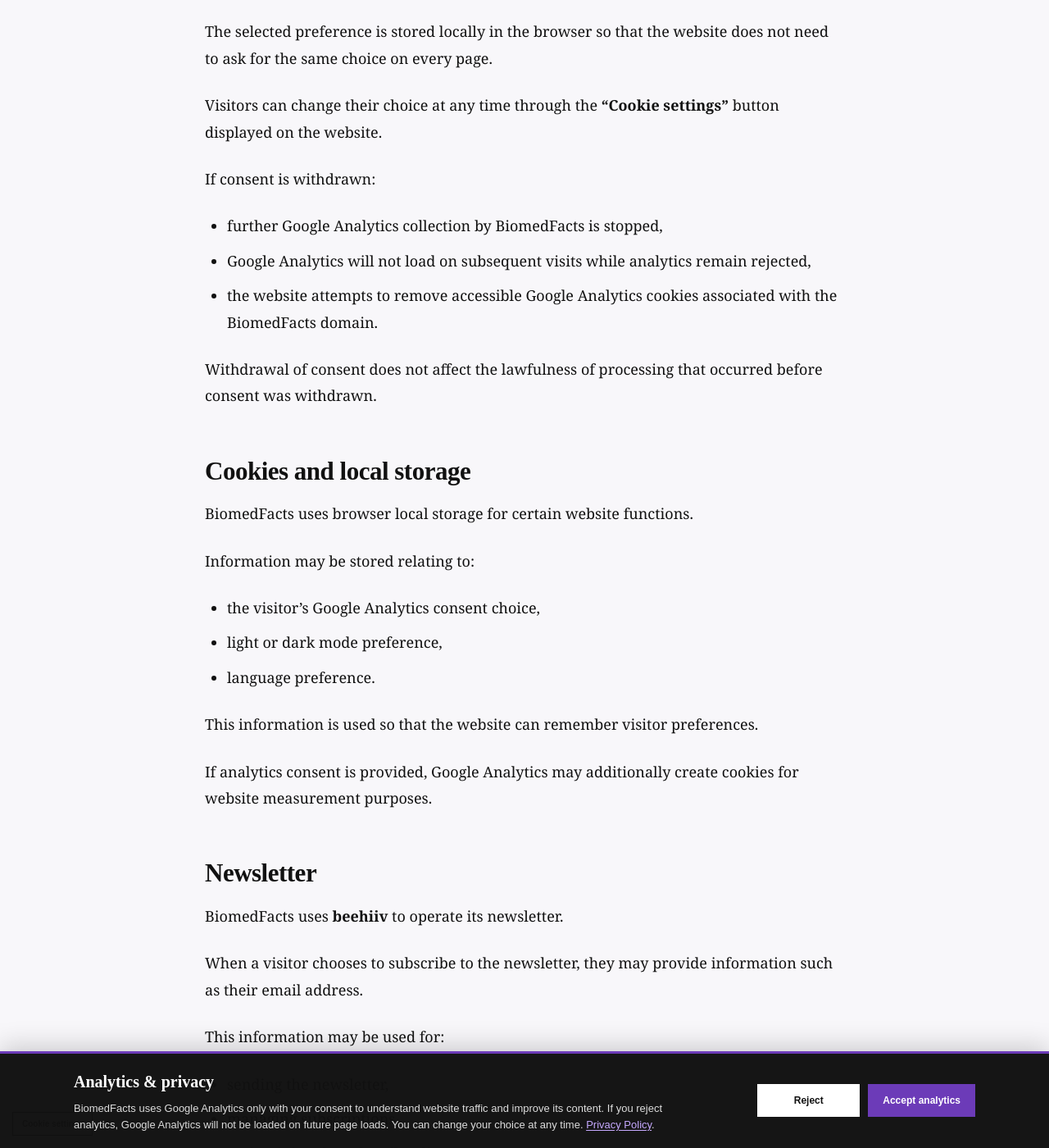
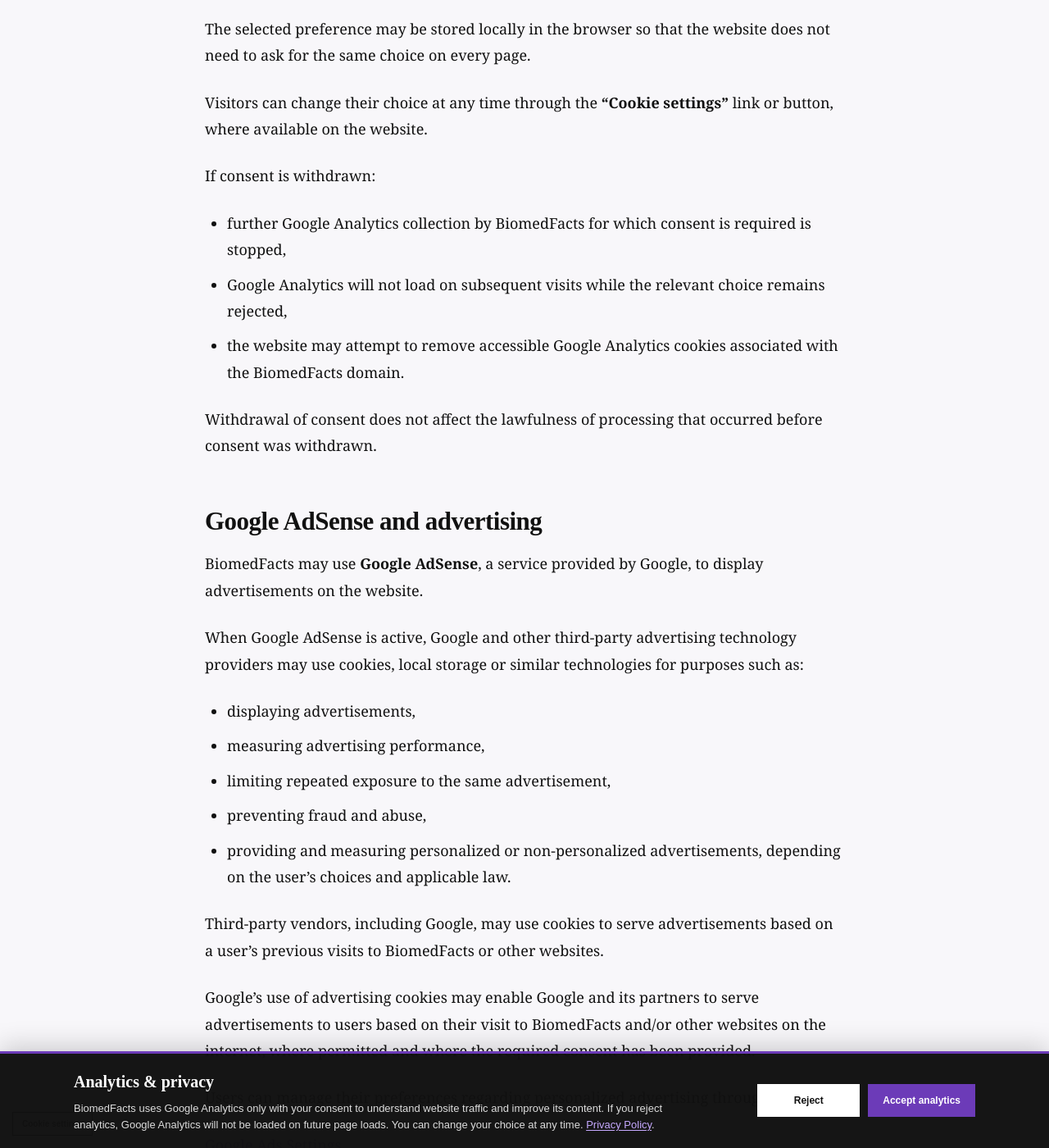
Before and after one commit to BiomedFacts/BiomedFacts, a Jekyll site: the page built from en/privacy-policy.md, in a window 1280 px wide and 1400 px high, scrolled down 2227 px. Shown: the whole window at 82% size. Built offline with Jekyll 4.4.1, drawn with Linux system fonts in a browser that asks for light colours; some of the changed text lies outside the part shown.

Commit message:
Update privacy-policy.md

```diff
--- a/en/privacy-policy.md
+++ b/en/privacy-policy.md
@@ -5,25 +5,25 @@
 translation_url: /privacy-policy/
 permalink: /en/privacy-policy/
 seo_title: Privacy Policy | BiomedFacts
-seo_description: Information about how BiomedFacts uses Google Analytics, cookies, newsletter services, comments and other third-party services.
+seo_description: Information about how BiomedFacts uses Google Analytics, cookies, Google AdSense, newsletter services, comments and other third-party services.
 intro: This Privacy Policy explains what data may be processed when you use BiomedFacts, why it may be processed and what choices are available to visitors.
 ---
 
-**Last updated: September 11, 2026**
+**Last updated: September 20, 2026**
 
 **BiomedFacts** is an independent science communication and health information publication.
 
 Protecting the privacy of visitors is an important principle in the operation of this website.
 
-This Privacy Policy describes the services used by BiomedFacts and how data may be processed when visitors use the website.
+This Privacy Policy describes the services used by BiomedFacts, the categories of information that may be processed and the choices available to visitors regarding cookies, analytics and advertising technologies.
 
 ## Google Analytics
 
-BiomedFacts uses **Google Analytics 4 (GA4)** to understand how the website is used and to improve its content.
+BiomedFacts uses **Google Analytics 4 (GA4)** to understand how the website is used and to improve its content and functionality.
 
-Google Analytics is activated **only when a visitor selects “Accept analytics”** through the consent banner.
+Google Analytics is activated only when the visitor provides the relevant consent through the website's consent system.
 
-Before consent is provided, BiomedFacts uses Basic Consent Mode and Google Analytics is not loaded.
+Before Analytics consent is provided, BiomedFacts uses consent settings designed to prevent Google Analytics from loading for measurement purposes that require consent.
 
 After consent, Google Analytics may collect information such as:
 
@@ -38,46 +38,98 @@
 
 Google Analytics may also use first-party cookies such as `_ga` and `_ga_<id>` to distinguish users and sessions.
 
-BiomedFacts does not currently use Google Analytics for personalized advertising.
+Google's use of data is also governed by Google's own policies and terms.
 
-The following consent settings remain disabled on the website:
+More information about how Google uses information from websites and apps that use its services is available at:
 
-- `ad_storage`
-- `ad_user_data`
-- `ad_personalization`
+[How Google uses information from sites or apps that use its services](https://policies.google.com/technologies/partner-sites)
 
 ## Analytics consent
 
-When visiting the website for the first time, visitors are given the choice to:
+When visiting the website for the first time, visitors may be presented with choices regarding the use of non-essential cookies and measurement technologies.
 
-- **Accept analytics**
-- **Reject**
+Visitors may accept or reject Analytics according to the options available through the website's consent system.
 
-The selected preference is stored locally in the browser so that the website does not need to ask for the same choice on every page.
+The selected preference may be stored locally in the browser so that the website does not need to ask for the same choice on every page.
 
-Visitors can change their choice at any time through the **“Cookie settings”** button displayed on the website.
+Visitors can change their choice at any time through the **“Cookie settings”** link or button, where available on the website.
 
 If consent is withdrawn:
 
-- further Google Analytics collection by BiomedFacts is stopped,
-- Google Analytics will not load on subsequent visits while analytics remain rejected,
-- the website attempts to remove accessible Google Analytics cookies associated with the BiomedFacts domain.
+- further Google Analytics collection by BiomedFacts for which consent is required is stopped,
+- Google Analytics will not load on subsequent visits while the relevant choice remains rejected,
+- the website may attempt to remove accessible Google Analytics cookies associated with the BiomedFacts domain.
 
 Withdrawal of consent does not affect the lawfulness of processing that occurred before consent was withdrawn.
 
+## Google AdSense and advertising
+
+BiomedFacts may use **Google AdSense**, a service provided by Google, to display advertisements on the website.
+
+When Google AdSense is active, Google and other third-party advertising technology providers may use cookies, local storage or similar technologies for purposes such as:
+
+- displaying advertisements,
+- measuring advertising performance,
+- limiting repeated exposure to the same advertisement,
+- preventing fraud and abuse,
+- providing and measuring personalized or non-personalized advertisements, depending on the user's choices and applicable law.
+
+Third-party vendors, including Google, may use cookies to serve advertisements based on a user's previous visits to BiomedFacts or other websites.
+
+Google's use of advertising cookies may enable Google and its partners to serve advertisements to users based on their visit to BiomedFacts and/or other websites on the internet, where permitted and where the required consent has been provided.
+
+Users can manage their preferences regarding personalized advertising through:
+
+[Google Ads Settings](https://adssettings.google.com/)
+
+More information about how Google uses cookies for advertising is available at:
+
+[Advertising – Google Privacy & Terms](https://policies.google.com/technologies/ads)
+
+The display of non-personalized advertisements does not necessarily mean that no storage or data-processing technologies are used. Certain technologies may still be used for functions such as measurement, security, fraud prevention or frequency capping, depending on applicable law and the user's consent choices.
+
+## Advertising consent and CMP
+
+For visitors in the **European Economic Area (EEA), the United Kingdom and Switzerland**, consent relating to advertising technologies is managed, when the relevant services are active, through a **Consent Management Platform (CMP)** that meets the applicable Google requirements.
+
+The consent system may allow visitors to:
+
+- accept or reject specific processing purposes,
+- manage preferences relating to personalized advertising,
+- view information about advertising technology providers,
+- change or withdraw their choices.
+
+Where applicable, the consent platform may use the **IAB Europe Transparency and Consent Framework (TCF)** to communicate consent choices to relevant providers.
+
+Relevant consent parameters, including:
+
+- `ad_storage`,
+- `ad_user_data`,
+- `ad_personalization`
+
+remain in a non-consented state where required until the user makes the relevant choice.
+
+Available choices and providers may vary depending on the visitor's country, website configuration, active services and applicable legal requirements.
+
 ## Cookies and local storage
 
-BiomedFacts uses browser local storage for certain website functions.
+BiomedFacts uses cookies and/or browser local storage for certain website functions.
 
 Information may be stored relating to:
 
-- the visitor's Google Analytics consent choice,
+- Analytics consent choices,
+- advertising consent choices,
 - light or dark mode preference,
-- language preference.
+- language preference,
+- other necessary technical preferences.
 
-This information is used so that the website can remember visitor preferences.
+This information is used so that the website can remember visitor choices and preferences.
 
-If analytics consent is provided, Google Analytics may additionally create cookies for website measurement purposes.
+If Analytics consent is provided, Google Analytics may create cookies for website measurement purposes.
+
+When Google AdSense is active, Google and other advertising technology providers may also use cookies or similar technologies in accordance with the user's choices and applicable law.
+
+Visitors may also manage or delete cookies through their browser settings.
 
 ## Newsletter
 
@@ -120,23 +172,25 @@
 
 ## Third-party services
 
-BiomedFacts currently uses third-party services including:
+BiomedFacts uses or may use third-party services including:
 
 - Google Analytics,
+- Google AdSense,
+- Google Consent Management Platform / Privacy & Messaging,
 - beehiiv,
 - GitHub Pages,
 - GitHub Discussions,
 - Giscus.
 
-These providers may process data according to their own privacy policies and terms.
+These providers may process technical data, identifiers, cookies or other information according to their own privacy policies, terms and the visitor's consent choices.
 
-Some providers may process data using infrastructure located outside the European Economic Area, subject to the data protection and transfer mechanisms implemented by the relevant provider.
+Some providers may process data using infrastructure located outside the European Economic Area, subject to the data-protection and international-transfer mechanisms implemented by the relevant provider and applicable law.
 
 ## Information BiomedFacts does not request
 
 Reading BiomedFacts articles does not require visitors to create a BiomedFacts account.
 
-BiomedFacts does not ask visitors to provide:
+For ordinary use of the website, BiomedFacts does not ask visitors to provide:
 
 - medical histories,
 - diagnoses,
@@ -149,22 +203,26 @@
 
 ## Purposes of processing
 
-Information arising from the use of the website may be processed only for specific purposes such as:
+Information arising from the use of the website may be processed for specific purposes including:
 
 - operating and securing the website,
-- understanding website traffic after consent,
-- improving content,
+- understanding website traffic after consent, where consent is required,
+- improving content and user experience,
 - operating the newsletter,
 - enabling comments,
-- remembering visitor choices and preferences.
+- remembering visitor choices and preferences,
+- displaying, measuring and managing advertisements,
+- preventing fraud and abuse in advertising services.
 
 ## Legal basis
 
-Where consent is required, including for Google Analytics, processing takes place only after the visitor has made the relevant choice.
+Where consent is required, including for non-essential Analytics cookies or certain advertising technologies, the relevant processing takes place in accordance with the visitor's choice.
+
+Consent may be withdrawn at any time through the available consent settings without affecting the lawfulness of processing carried out before withdrawal.
 
 Newsletter communications are based on the user's decision to subscribe.
 
-Services required for the basic operation and security of the website may be used to the extent necessary to provide the service.
+Technologies and services necessary for the basic operation, security and protection of the website may be used to the extent necessary for those purposes and in accordance with applicable law.
 
 ## Data retention
 
@@ -172,13 +230,15 @@
 
 Google Analytics data is retained according to the settings of the GA4 property and Google's applicable policies.
 
+Data and identifiers relating to Google AdSense and advertising services are retained and processed according to the policies, settings and retention periods of Google and the relevant providers.
+
 Newsletter information may be retained while a user remains subscribed and in accordance with the operational requirements of beehiiv.
 
 Comments made through GitHub Discussions may remain available according to GitHub's functionality and policies unless they are deleted or modified using the options provided by that service.
 
 ## User rights
 
-Depending on applicable data protection law, users may have rights relating to their personal data, including:
+Depending on applicable data-protection law, users may have rights relating to their personal data, including:
 
 - the right to be informed,
 - the right of access,
@@ -189,9 +249,13 @@
 - the right to data portability where applicable,
 - the right to withdraw consent.
 
-Consent for Google Analytics can be changed directly through the website's **“Cookie settings”**.
+Choices relating to Analytics and advertising technologies may be changed through the website's available **cookie or consent settings**.
 
-Users may also have the right to lodge a complaint with the relevant data protection supervisory authority, including the **Hellenic Data Protection Authority (HDPA)** where applicable.
+Users may also manage Google advertising personalization through:
+
+[Google Ads Settings](https://adssettings.google.com/)
+
+Users may also have the right to lodge a complaint with the relevant data-protection supervisory authority, including the **Hellenic Data Protection Authority (HDPA)** where applicable.
 
 ## Children
 
@@ -199,31 +263,27 @@
 
 Minors are not asked to provide personal or sensitive information through the website.
 
+Advertising services, where used, are also subject to Google's applicable policies and requirements relating to the protection of minors.
+
 ## Security
 
 BiomedFacts aims to use reliable services and appropriate technical practices for operating the website.
 
 However, no transmission or storage of information over the internet can be considered completely secure.
 
-## Future use of advertising
+## Privacy-related contact
 
-BiomedFacts **does not currently use Google AdSense or another advertising platform to display advertisements on the website**.
+For questions regarding this Privacy Policy or the protection of personal data, visitors may use the contact information provided on the:
 
-If advertising, additional cookies or other tracking technologies are introduced in the future, this Privacy Policy and the website's consent system will be updated before or when those technologies are activated, where required.
+[Contact page](https://biomedfacts.com/en/contact/)
 
 ## Changes to this Privacy Policy
 
 This Privacy Policy may be updated when:
 
 - the services used by BiomedFacts change,
-- new website functionality is introduced,
-- data processing practices change,
-- changes are required by law or regulatory requirements.
+- new website functionality or advertising services are introduced,
+- data-processing practices change,
+- changes are required because of law, provider policies or regulatory requirements.
 
 The date of the latest update is displayed at the top of this page.
-
-## Contact
-
-For questions regarding privacy or the use of personal information on BiomedFacts, you can contact:
-
-**dimitram801@gmail.com**
```
